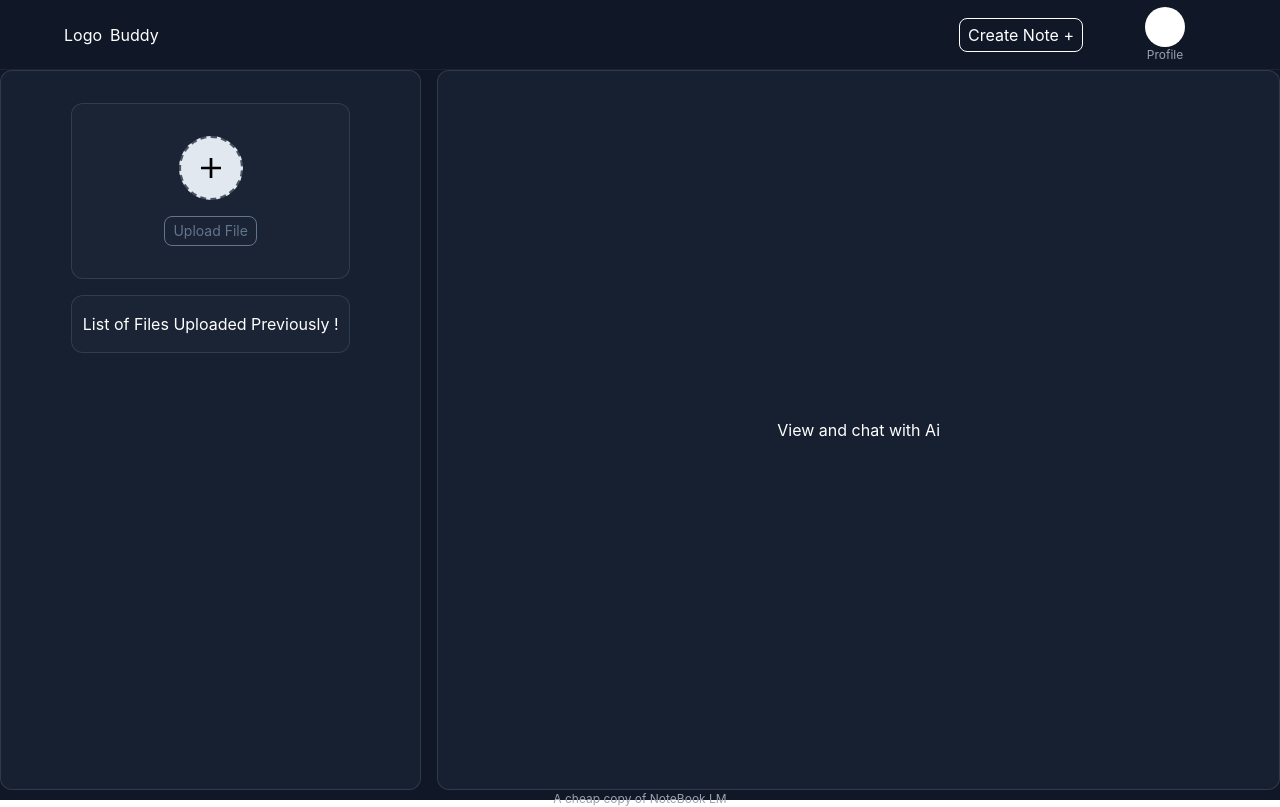
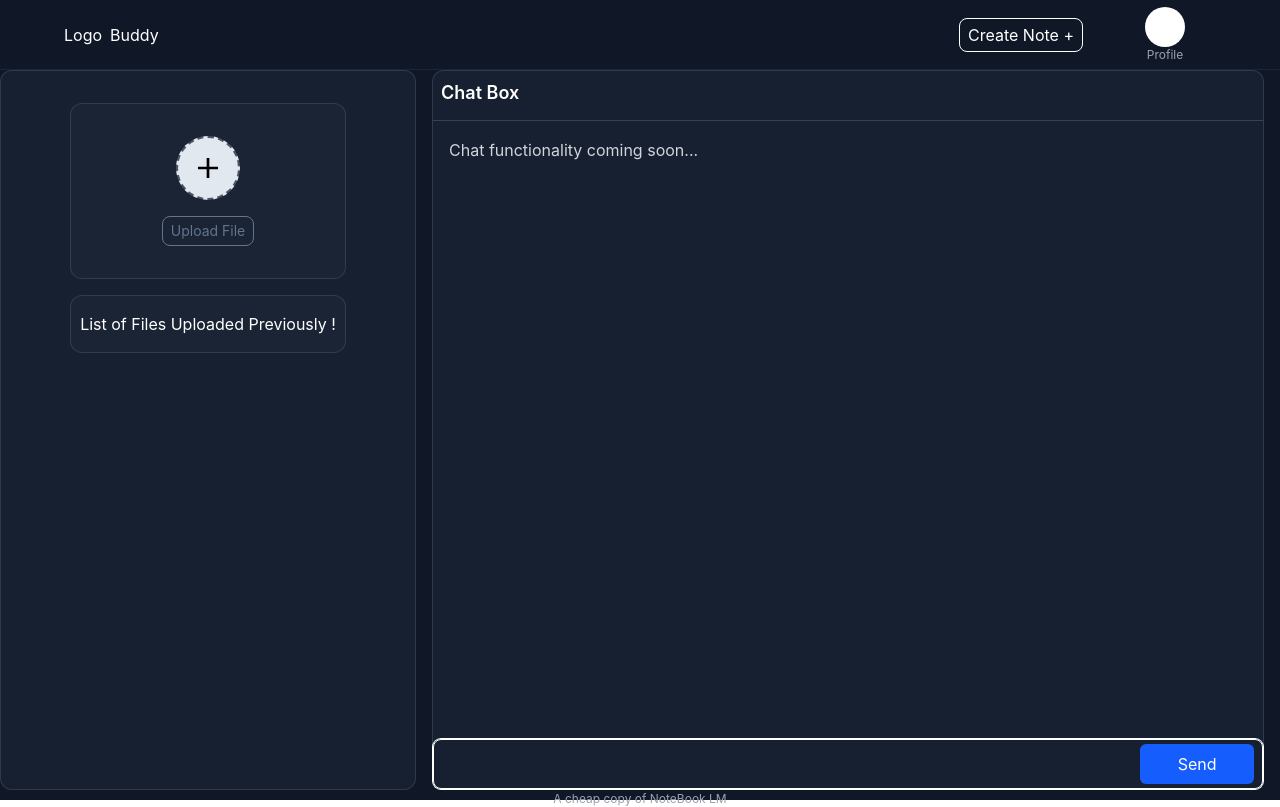
Before and after one commit to OikawaToru1/Buddy, a React (Vite) app in the folder client/: page / in a window 1280 px wide. Built offline with nearby package versions, Linux system fonts and the light colour scheme; no server answers.

Commit message:
implemented test for tab navigation

```diff
--- a/client/src/pages/Hero.tsx
+++ b/client/src/pages/Hero.tsx
@@ -1,8 +1,42 @@
 import UploadFile from "../components/ui/UploadFile"
 import Files from "./Files"
+import ChatBox from "../components/ui/ChatBox"
+import { useState } from "react";
+import TabNavigation from "../components/ui/TabNavigation";
 
+interface tabProps {
+  id : string,
+  label : string,
+  content: any,
+}
 
 function Hero() {
+
+  const tabs : tabProps[]  = [
+    {
+      id : 'uploadfile',
+      label : 'Upload File',
+      content : <UploadFile/>
+    },
+    {
+      id : 'files',
+      label : 'Files',
+      content : <Files/>
+    },
+    {
+      id: 'chatbox',
+      label : 'Chat box',
+      content : <ChatBox/>
+    }
+  ];
+
+  const TABS = {
+  'uploadfile' : <UploadFile/>,
+  'files' : <Files/>,
+  'chatbox' : <ChatBox/>
+  }
+  const[selectedTab, setSelectedTab] = useState<'uploadfile' | 'files' | 'chatbox'>('uploadfile');
+
   return (
     <div className="flex flex-col gap-4 items-center md:flex-row   w-full h-[90vh]  text-white">
         <div className="w-full md:w-1/3 h-full bg-gray-800/50 rounded-xl border border-gray-600/50 flex flex-col items-center gap-4">
@@ -10,10 +44,17 @@ function Hero() {
             <Files />
         </div>
 
-        <div className="w-full md:w-2/3 h-full bg-gray-800/50 rounded-xl border border-gray-600/50 flex items-center justify-center">
-            <h1>View and chat with Ai</h1>
-        </div>
+      <ChatBox/>
+
     </div>
+
+    // Alternative UI with tab navigation
+  //   <div>
+  //     <TabNavigation setSelectedTab={setSelectedTab}/>
+  //     <div>
+  //       {TABS[selectedTab]}
+  //     </div>
+  //   </div>
   )
 }
 
```
